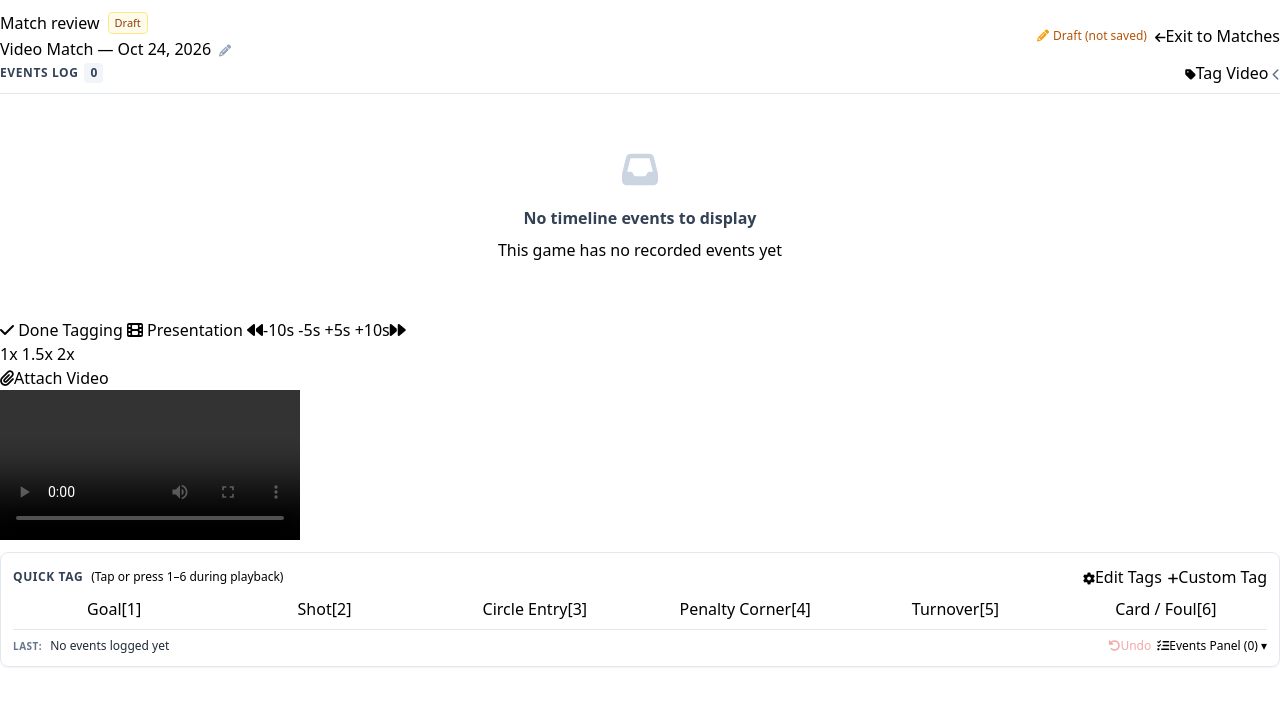
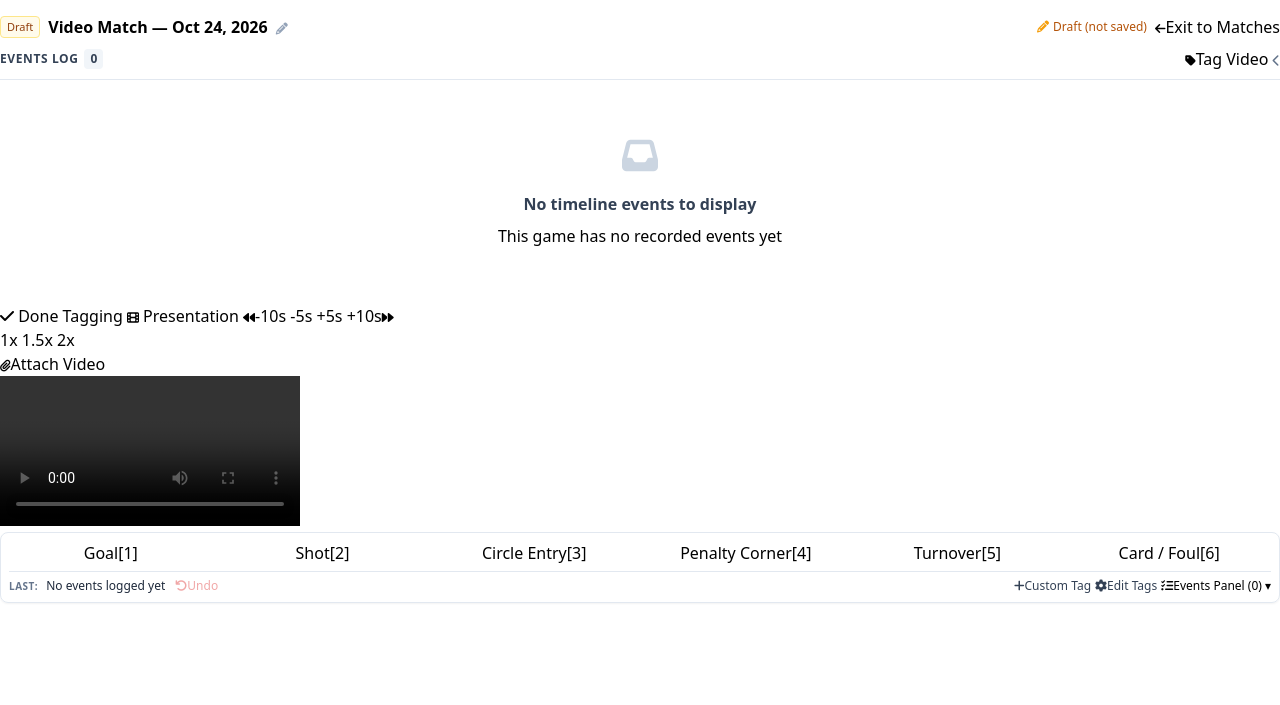
Before and after one commit to dneimke/simple-coding, a website with bundled scripts: page src/timeline-video.html in a window 1280 px wide. Both pictures are taken after a click on the button "New Video Match". Shown: the part 45-750 px from the top of the page. Built offline with nearby package versions, Linux system fonts and the light colour scheme.

Commit message:
feat(video): maximize video viewport space and consolidate chrome

```diff
--- a/package.json
+++ b/package.json
@@ -1,6 +1,8 @@
 {
   "type": "module",
   "scripts": {
+    "start": "node scripts/serve.js",
+    "serve": "node scripts/serve.js",
     "test": "jest",
     "test:coverage": "jest --coverage",
     "test:watch": "jest --watch",
--- /dev/null
+++ b/scripts/serve.js
@@ -0,0 +1,79 @@
+#!/usr/bin/env node
+import http from 'http';
+import fs from 'fs';
+import path from 'path';
+import { fileURLToPath } from 'url';
+import { exec } from 'child_process';
+
+const __filename = fileURLToPath(import.meta.url);
+const __dirname = path.dirname(__filename);
+const SRC_DIR = path.resolve(__dirname, '../src');
+let PORT = parseInt(process.env.PORT, 10) || 3000;
+
+const MIME_TYPES = {
+    '.html': 'text/html; charset=utf-8',
+    '.js': 'application/javascript; charset=utf-8',
+    '.css': 'text/css; charset=utf-8',
+    '.json': 'application/json',
+    '.xml': 'application/xml',
+    '.png': 'image/png',
+    '.jpg': 'image/jpeg',
+    '.jpeg': 'image/jpeg',
+    '.svg': 'image/svg+xml',
+    '.ico': 'image/x-icon',
+    '.woff2': 'font/woff2'
+};
+
+function startServer(port) {
+    const server = http.createServer((req, res) => {
+        const parsedUrl = new URL(req.url, `http://localhost:${port}`);
+        let pathname = decodeURIComponent(parsedUrl.pathname);
+
+        if (pathname === '/' || pathname === '') {
+            pathname = '/index.html';
+        }
+
+        const filePath = path.join(SRC_DIR, pathname);
+
+        if (!filePath.startsWith(SRC_DIR)) {
+            res.statusCode = 403;
+            res.end('Forbidden');
+            return;
+        }
+
+        fs.stat(filePath, (err, stats) => {
+            if (err || !stats.isFile()) {
+                res.statusCode = 404;
+                res.end(`Not Found: ${pathname}`);
+                return;
+            }
+
+            const ext = path.extname(filePath).toLowerCase();
+            const contentType = MIME_TYPES[ext] || 'application/octet-stream';
+
+            res.writeHead(200, {
+                'Content-Type': contentType,
+                'Cache-Control': 'no-cache, no-store, must-revalidate'
+            });
+            fs.createReadStream(filePath).pipe(res);
+        });
+    });
+
+    server.on('error', (err) => {
+        if (err.code === 'EADDRINUSE') {
+            startServer(port + 1);
+        } else {
+            console.error('Server error:', err);
+        }
+    });
+
+    server.listen(port, '127.0.0.1', () => {
+        const videoUrl = `http://localhost:${port}/timeline-video.html?game=sample-game&mock=sample&mode=tag`;
+        console.log(`\n🚀 Local server running at http://localhost:${port}`);
+        console.log(`🎬 Video Tagging View: ${videoUrl}\n`);
+
+        exec(`start "" "${videoUrl}"`);
+    });
+}
+
+startServer(PORT);
--- a/src/styles.css
+++ b/src/styles.css
@@ -1587,6 +1587,15 @@ code {
 }
 
 /* ===== Match review ===== */
+.review-page .app-nav {
+    min-height: 2.75rem;
+}
+
+.review-page .app-nav-bar,
+.review-page #mainMenu {
+    height: 2.75rem;
+}
+
 .review-page .app-nav-inner,
 .review-page .page {
     max-width: none;
@@ -1595,13 +1604,15 @@ code {
 .review-page .page {
     display: flex;
     flex-direction: column;
-    gap: var(--space-3);
-    padding: var(--space-3);
+    gap: var(--space-1);
+    padding: var(--space-2);
 }
 
 .review-header {
     margin-bottom: 0;
     align-items: center;
+    padding-top: 0;
+    padding-bottom: 0;
 }
 
 .review-heading {
@@ -1610,8 +1621,8 @@ code {
 }
 
 .review-game-title {
-    font-size: 1.125rem;
-    line-height: 1.35;
+    font-size: 1rem;
+    line-height: 1.25;
     white-space: nowrap;
     overflow: hidden;
     text-overflow: ellipsis;
@@ -1620,7 +1631,7 @@ code {
 .review-layout {
     display: flex;
     flex-direction: column;
-    gap: var(--space-3);
+    gap: var(--space-1);
     min-height: 0;
 }
 
@@ -1645,8 +1656,8 @@ code {
     position: relative;
     display: flex;
     flex-direction: column;
-    gap: var(--space-2);
-    padding: var(--space-2);
+    gap: 4px;
+    padding: 6px;
     background-color: var(--color-ink);
     border-radius: var(--radius-lg);
     box-shadow: var(--shadow-md);
@@ -1656,7 +1667,7 @@ code {
     display: flex;
     flex-wrap: wrap;
     align-items: center;
-    gap: var(--space-2);
+    gap: 4px;
     flex-shrink: 0;
 }
 
@@ -1989,7 +2000,9 @@ code {
         width: 100%;
         height: 100%;
         min-height: 0;
+        max-height: calc(100vh - 175px);
         aspect-ratio: auto;
+        object-fit: contain;
         object-position: center top;
     }
 }
@@ -2082,7 +2095,7 @@ code {
     flex-direction: column;
     align-items: center;
     justify-content: center;
-    padding: var(--space-2);
+    padding: 4px 6px;
     min-height: var(--touch-min);
     border-radius: var(--radius-md);
     font-weight: 600;
@@ -2093,7 +2106,7 @@ code {
     transition: transform 0.1s ease, filter 0.1s ease;
     user-select: none;
     text-align: center;
-    line-height: 1.2;
+    line-height: 1.15;
 }
 
 .quick-tag-btn:hover {
--- a/src/timeline-video.html
+++ b/src/timeline-video.html
@@ -67,23 +67,18 @@
 
         <main class="app-main">
             <div class="page">
-                <header class="page-header review-header flex flex-wrap items-center justify-between gap-2">
-                    <div class="review-heading min-w-0 flex-1">
-                        <div class="flex items-center gap-2">
-                            <p class="page-subtitle mb-0">Match review</p>
+                <header class="page-header review-header flex items-center justify-between gap-2 py-1 mb-1">
+                    <div class="review-heading min-w-0 flex items-center gap-2">
                         <span id="draft-badge" class="badge text-[11px] bg-amber-50 text-amber-800 border border-amber-200 px-1.5 py-0.5 rounded font-medium hidden">Draft</span>
-                        </div>
-                        <div class="flex items-center gap-2 mt-0.5">
-                            <h1 id="review-game-title" class="page-title review-game-title cursor-pointer hover:text-blue-600 transition-colors hidden" title="Click to rename match"></h1>
+                        <h1 id="review-game-title" class="page-title review-game-title cursor-pointer hover:text-blue-600 transition-colors hidden mb-0 text-sm sm:text-base font-bold truncate" title="Click to rename match"></h1>
                         <button id="edit-title-btn" type="button" class="btn btn-ghost btn-icon btn-compact text-slate-400 hover:text-slate-700 hidden" title="Rename match" aria-label="Rename match">
                             <i class="fas fa-pencil-alt text-xs" aria-hidden="true"></i>
                         </button>
                         <form id="inline-title-form" class="hidden flex items-center gap-1.5">
-                                <input type="text" id="inline-title-input" class="field text-sm py-1 px-2 font-bold w-48 sm:w-64" maxlength="50" placeholder="Match name...">
+                            <input type="text" id="inline-title-input" class="field text-xs sm:text-sm py-0.5 px-2 font-bold w-48 sm:w-64" maxlength="50" placeholder="Match name...">
                             <button type="submit" id="save-title-btn" class="btn btn-primary btn-compact" title="Save name"><i class="fas fa-check text-xs"></i></button>
                             <button type="button" id="cancel-title-btn" class="btn btn-secondary btn-compact" title="Cancel"><i class="fas fa-times text-xs"></i></button>
                         </form>
-                        </div>
                     </div>
                     <div class="review-header-actions flex items-center gap-2 ml-auto flex-shrink-0">
                         <span id="save-status-indicator" class="text-xs text-muted hidden sm:inline-flex items-center gap-1 text-slate-500">
@@ -209,26 +204,26 @@
                     <!-- Video player -->
                     <section id="video-container" class="review-video" aria-label="Video">
                         <div class="review-video-toolbar">
-                            <button id="toggle-tagging-mode-btn" type="button" class="btn btn-secondary" aria-pressed="false" title="Toggle 1-tap quick tagging mode">
-                                <i class="fas fa-tag" aria-hidden="true"></i>
+                            <button id="toggle-tagging-mode-btn" type="button" class="btn btn-secondary btn-compact" aria-pressed="false" title="Toggle 1-tap quick tagging mode">
+                                <i class="fas fa-tag text-xs" aria-hidden="true"></i>
                                 <span class="tag-mode-text">Tag Video</span>
                             </button>
-                            <button id="presentation-mode" type="button" class="btn btn-accent-purple">
-                                <i class="fas fa-film" aria-hidden="true"></i>
+                            <button id="presentation-mode" type="button" class="btn btn-accent-purple btn-compact">
+                                <i class="fas fa-film text-xs" aria-hidden="true"></i>
                                 <span>Presentation</span>
                             </button>
-                            <button id="rewind-10s" type="button" class="btn btn-dark" aria-label="Rewind 10 seconds">
-                                <i class="fas fa-backward" aria-hidden="true"></i>-10s
+                            <button id="rewind-10s" type="button" class="btn btn-dark btn-compact" aria-label="Rewind 10 seconds">
+                                <i class="fas fa-backward text-xs" aria-hidden="true"></i>-10s
                             </button>
-                            <button id="rewind-5s" type="button" class="btn btn-dark" aria-label="Rewind 5 seconds" title="Rewind 5s (←)">
+                            <button id="rewind-5s" type="button" class="btn btn-dark btn-compact" aria-label="Rewind 5 seconds" title="Rewind 5s (←)">
                                 -5s
                             </button>
-                            <button id="forward-5s" type="button" class="btn btn-dark" aria-label="Forward 5 seconds" title="Forward 5s (→)">
+                            <button id="forward-5s" type="button" class="btn btn-dark btn-compact" aria-label="Forward 5 seconds" title="Forward 5s (→)">
                                 +5s
                             </button>
-                            <button id="forward-10s" type="button" class="btn btn-dark"
+                            <button id="forward-10s" type="button" class="btn btn-dark btn-compact"
                                 aria-label="Forward 10 seconds">
-                                +10s<i class="fas fa-forward" aria-hidden="true"></i>
+                                +10s<i class="fas fa-forward text-xs" aria-hidden="true"></i>
                             </button>
                             <!-- Playback Speed Controls -->
                             <div class="segmented segmented-compact" role="group" aria-label="Playback speed">
@@ -238,24 +233,24 @@
                             </div>
                             <!-- Playlist controls for presentation mode -->
                             <div id="playlist-controls" class="hidden items-center gap-1">
-                                <button id="prev-favorite" type="button" class="btn btn-dark btn-icon"
+                                <button id="prev-favorite" type="button" class="btn btn-dark btn-icon btn-compact"
                                     aria-label="Previous favorite">
-                                    <i class="fas fa-chevron-left" aria-hidden="true"></i>
+                                    <i class="fas fa-chevron-left text-xs" aria-hidden="true"></i>
                                 </button>
                                 <span id="playlist-counter" class="text-white mx-2 text-sm tabular-nums">0/0</span>
-                                <button id="next-favorite" type="button" class="btn btn-dark btn-icon"
+                                <button id="next-favorite" type="button" class="btn btn-dark btn-icon btn-compact"
                                     aria-label="Next favorite">
-                                    <i class="fas fa-chevron-right" aria-hidden="true"></i>
+                                    <i class="fas fa-chevron-right text-xs" aria-hidden="true"></i>
                                 </button>
                             </div>
 
                             <div class="review-video-actions ml-auto">
-                                <button id="add-event-fab" type="button" class="btn btn-primary hidden">
-                                    <i class="fas fa-tag" aria-hidden="true"></i>
+                                <button id="add-event-fab" type="button" class="btn btn-primary btn-compact hidden">
+                                    <i class="fas fa-tag text-xs" aria-hidden="true"></i>
                                     <span>Add tag</span>
                                 </button>
-                                <label for="video-upload" class="btn btn-dark review-upload cursor-pointer">
-                                    <i class="fas fa-paperclip" aria-hidden="true"></i>Attach Video
+                                <label for="video-upload" class="btn btn-dark btn-compact review-upload cursor-pointer">
+                                    <i class="fas fa-paperclip text-xs" aria-hidden="true"></i>Attach Video
                                 </label>
                                 <input type="file" id="video-upload" class="hidden" accept="video/*">
                             </div>
@@ -272,29 +267,16 @@
                         </div>
 
                         <!-- Quick Tagging Panel for Fast Video Pass (Hidden by default in Review mode) -->
-                        <div id="video-coding-panel" class="video-coding-panel surface hidden mt-3 p-3 rounded-lg border border-slate-200 shadow-sm">
-                            <div class="flex items-center justify-between mb-2">
-                                <div class="flex items-center gap-2">
-                                    <span class="text-xs font-bold uppercase tracking-wider text-slate-700">Quick Tag</span>
-                                    <span id="quick-tag-hint" class="text-xs text-muted hidden sm:inline">(Tap or press 1–6 during playback)</span>
-                                </div>
-                                <div class="flex items-center gap-1.5">
-                                    <button id="edit-quick-tags-btn" type="button" class="btn btn-secondary btn-compact" title="Edit tag buttons">
-                                        <i class="fas fa-cog text-xs" aria-hidden="true"></i><span id="edit-quick-tags-label">Edit Tags</span>
-                                    </button>
-                                    <button id="add-custom-tag-btn" type="button" class="btn btn-ghost btn-compact" title="Add custom event or note">
-                                        <i class="fas fa-plus text-xs" aria-hidden="true"></i><span>Custom Tag</span>
-                                    </button>
-                                </div>
-                            </div>
+                        <div id="video-coding-panel" class="video-coding-panel surface hidden mt-1.5 p-2 rounded-lg border border-slate-200 shadow-sm">
+                            <span id="quick-tag-hint" class="sr-only"></span>
 
-                            <!-- Quick tags grid -->
-                            <div id="quick-tags-container" class="grid grid-cols-3 sm:grid-cols-6 gap-2"></div>
+                            <!-- Quick tags grid (Row 1) -->
+                            <div id="quick-tags-container" class="grid grid-cols-3 sm:grid-cols-6 gap-1.5 sm:gap-2"></div>
 
                             <!-- Quick tags edit / add form (hidden by default) -->
-                            <div id="quick-tags-edit-bar" class="hidden mt-2 p-2 bg-slate-50 border border-slate-200 rounded-md">
-                                <div class="text-xs font-semibold text-slate-700 mb-1.5">Add New Tag</div>
-                                <div class="flex flex-wrap items-center gap-2">
+                            <div id="quick-tags-edit-bar" class="hidden mt-1.5 p-2 bg-slate-50 border border-slate-200 rounded-md">
+                                <div class="text-xs font-semibold text-slate-700 mb-1">Add New Tag</div>
+                                <div class="flex flex-wrap items-center gap-1.5">
                                     <input id="new-tag-label-input" type="text" class="field text-xs py-1 px-2 flex-1 min-w-[120px]" placeholder="Tag name (e.g. Press, Turnover)" maxlength="20">
                                     <div id="new-tag-color-selector" class="flex items-center gap-1" role="radiogroup" aria-label="Tag color"></div>
                                     <button id="save-new-tag-btn" type="button" class="btn btn-primary btn-compact">
@@ -308,15 +290,21 @@
 
                             <div id="quick-tag-feedback" class="sr-only" role="status" aria-live="polite"></div>
 
-                            <!-- Focus Tagging Ticker: compact last event verification + undo + switch to review -->
-                            <div id="quick-tag-ticker" class="flex items-center justify-between mt-2 pt-2 border-t border-slate-200 text-xs">
-                                <div class="flex items-center gap-2 text-slate-700 truncate mr-2">
+                            <!-- Focus Tagging Ticker + Actions (Row 2): verification + undo + custom tag + edit tags + toggle events panel -->
+                            <div id="quick-tag-ticker" class="flex flex-wrap items-center justify-between gap-1.5 mt-1.5 pt-1.5 border-t border-slate-200 text-xs">
+                                <div class="flex items-center gap-2 text-slate-700 truncate min-w-0">
                                     <span class="font-bold text-slate-500 uppercase tracking-wider text-[10px]">Last:</span>
                                     <span id="ticker-last-event" class="font-medium text-slate-800 truncate">No events logged yet</span>
+                                    <button id="quick-tag-undo-btn" type="button" class="btn btn-ghost btn-compact text-red-600 hover:text-red-700 disabled:opacity-40 ml-0.5" disabled title="Undo last event">
+                                        <i class="fas fa-undo text-xs" aria-hidden="true"></i><span>Undo</span>
+                                    </button>
                                 </div>
-                                <div class="flex items-center gap-1.5 flex-shrink-0">
-                                    <button id="quick-tag-undo-btn" type="button" class="btn btn-ghost btn-compact text-red-600 hover:text-red-700 disabled:opacity-40" disabled title="Undo last event">
-                                        <i class="fas fa-undo text-xs" aria-hidden="true"></i><span>Undo</span>
+                                <div class="flex items-center gap-1 flex-shrink-0 ml-auto">
+                                    <button id="add-custom-tag-btn" type="button" class="btn btn-ghost btn-compact text-slate-700 hover:text-slate-900" title="Add custom event or note">
+                                        <i class="fas fa-plus text-xs" aria-hidden="true"></i><span>Custom Tag</span>
+                                    </button>
+                                    <button id="edit-quick-tags-btn" type="button" class="btn btn-ghost btn-compact text-slate-700 hover:text-slate-900" title="Edit tag buttons">
+                                        <i class="fas fa-cog text-xs" aria-hidden="true"></i><span id="edit-quick-tags-label">Edit Tags</span>
                                     </button>
                                     <button id="quick-tag-review-btn" type="button" class="btn btn-secondary btn-compact" title="Toggle events list side-by-side">
                                         <i class="fas fa-list-check text-xs" aria-hidden="true"></i><span id="quick-tag-review-label">Events Panel (<span id="ticker-event-count">0</span>) ▾</span>
```
Lines whose indentation alone changed are shown as unchanged.
